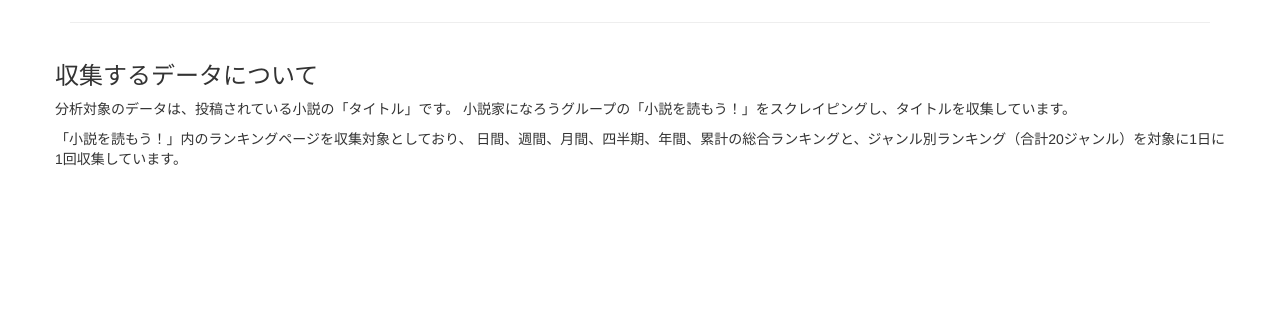
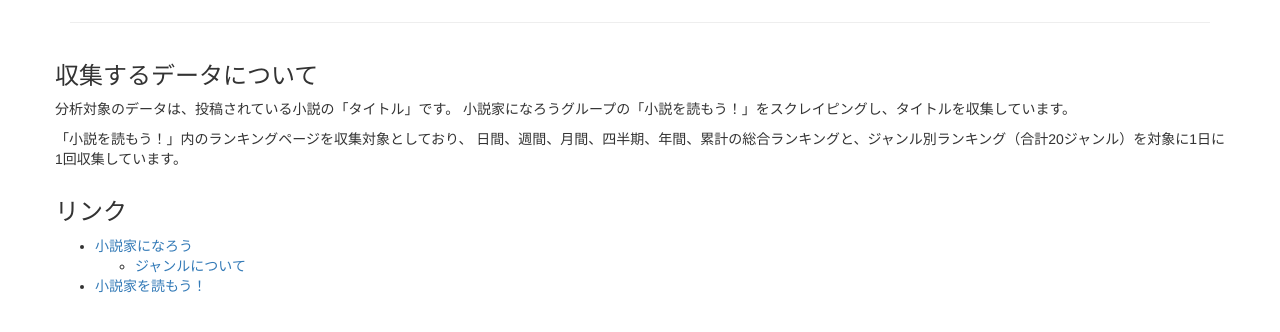
Before and after one commit to sbhr/narou, a Django app: page /analysis/about/ in a window 1280 px wide. Shown: the part 225-557 px from the top of the page. Run offline with Django 3.2, Linux system fonts and the light colour scheme; some libraries are stand-ins or nearby versions.

Commit message:
update about page. add link

```diff
--- a/django/analysis/templates/analysis/about.html
+++ b/django/analysis/templates/analysis/about.html
@@ -23,5 +23,15 @@
 	<p>「小説を読もう！」内のランキングページを収集対象としており、
 		日間、週間、月間、四半期、年間、累計の総合ランキングと、ジャンル別ランキング（合計20ジャンル）を対象に1日に1回収集しています。</p>
 	</div>
+	<div class="row">
+		<h3>リンク</h3>
+		<ul>
+			<li><a href="http://syosetu.com" alt="">小説家になろう</a></li>
+			<ul>
+				<li><a href="http://syosetu.com/teaser/genre/" alt="">ジャンルについて</a></li>
+			</ul>
+			<li><a href="http://yomou.syosetu.com" alt="">小説家を読もう！</a></li>
+		</ul>
+	</div>
 </div>
 {% endblock content %}
```
